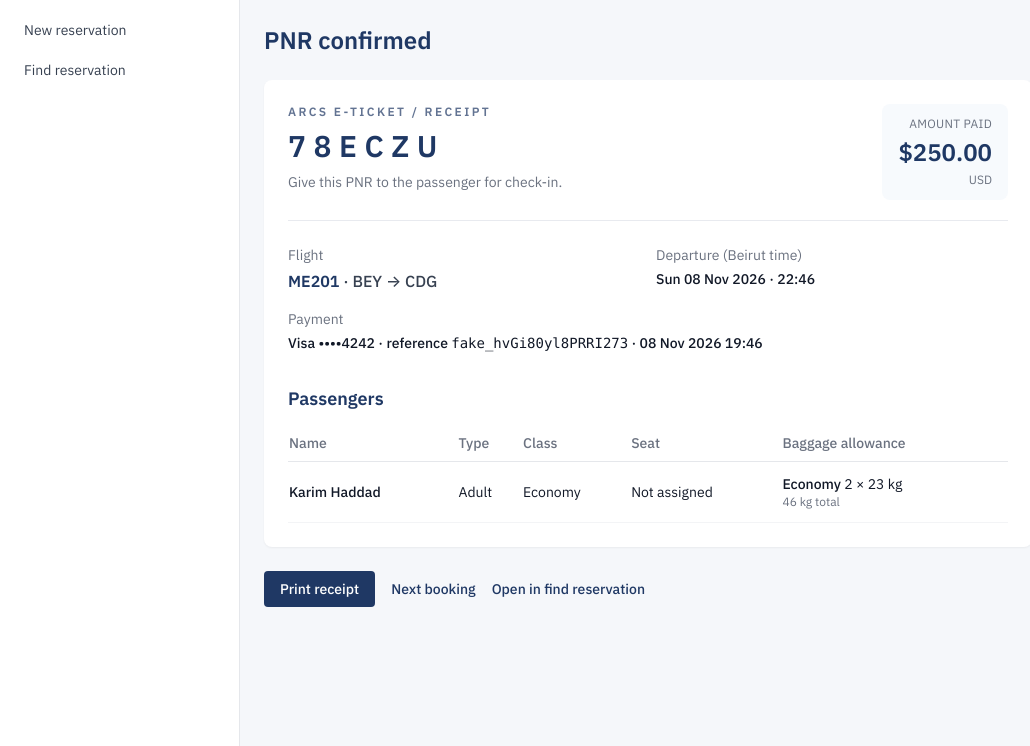
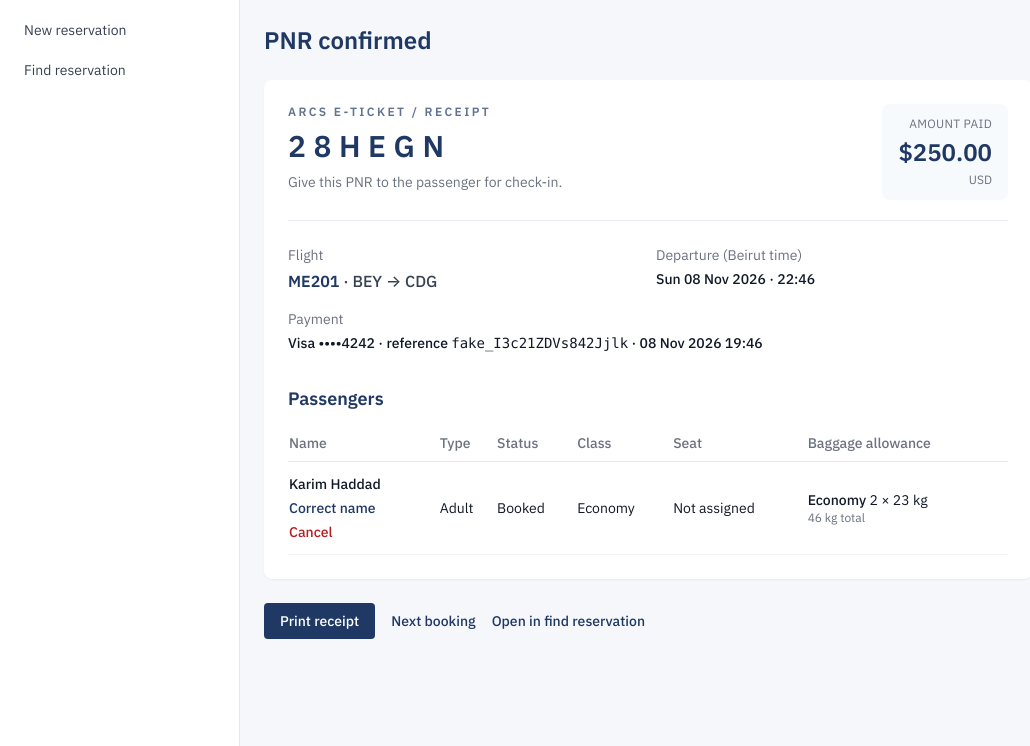
Before and after one commit to tima-gitHb/arcs, a Laravel app: page /reservation/confirmation/1 in a window 1280 px wide. Shown: the part 54-800 px from the top of the page, without its empty margins (0-1030 px from the left). Run offline with Laravel 12, Linux system fonts and the light colour scheme; a user stored in the database is signed in; data comes from the database, SQL or seed files in the repository; style sheets or scripts are compiled from the project's sources.

Commit message:
R6: keep Cancel on the e-ticket confirmation page
The receipt view had dropped desk actions that R3 still expects. Status and Cancel are back (hidden when printing) so CI can pass.

Co-authored-by: Cursor <cursoragent@cursor.com>

```diff
--- a/resources/views/reservation/partials/eticket.blade.php
+++ b/resources/views/reservation/partials/eticket.blade.php
@@ -71,6 +71,7 @@
                 <tr class="border-b border-gray-200 text-gray-500">
                     <th class="py-2 font-medium">Name</th>
                     <th class="py-2 font-medium">Type</th>
+                    <th class="py-2 font-medium">Status</th>
                     <th class="py-2 font-medium">Class</th>
                     <th class="py-2 font-medium">Seat</th>
                     <th class="py-2 font-medium">Baggage allowance</th>
@@ -83,9 +84,27 @@
                     @endphp
                     <tr class="border-b border-gray-100">
                         <td class="py-3 font-medium text-gray-900">
-                            {{ $passenger->first_name }} {{ $passenger->last_name }}
+                            <div>{{ $passenger->first_name }} {{ $passenger->last_name }}</div>
+                            <div class="print:hidden">
+                                <a href="{{ route('reservation.edit', $passenger) }}" class="mt-1 inline-block text-sm font-medium text-navy hover:underline">
+                                    Correct name
+                                </a>
+                                @if ($passenger->status === App\Enums\PassengerStatus::Booked)
+                                    <details class="mt-1">
+                                        <summary class="inline cursor-pointer text-sm font-medium text-red-700">Cancel</summary>
+                                        <form method="POST" action="{{ route('reservation.cancel', $passenger) }}" class="mt-2">
+                                            @csrf
+                                            <p class="text-sm text-gray-600">Are you sure? Their seat will be freed.</p>
+                                            <button type="submit" class="mt-2 rounded bg-red-700 px-3 py-1.5 text-sm font-medium text-white hover:bg-red-800">
+                                                Yes, cancel
+                                            </button>
+                                        </form>
+                                    </details>
+                                @endif
+                            </div>
                         </td>
                         <td class="py-3">{{ $passenger->type->label() }}</td>
+                        <td class="py-3">{{ $passenger->status->label() }}</td>
                         <td class="py-3">{{ $passenger->cabin_class?->label() ?? '—' }}</td>
                         <td class="py-3">
                             @if ($passenger->type === App\Enums\PassengerType::Infant)
```
